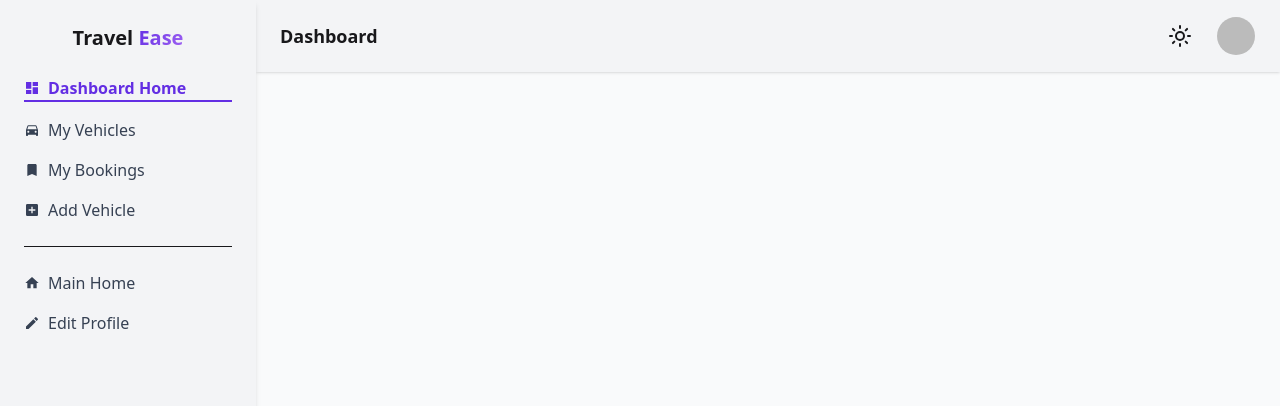
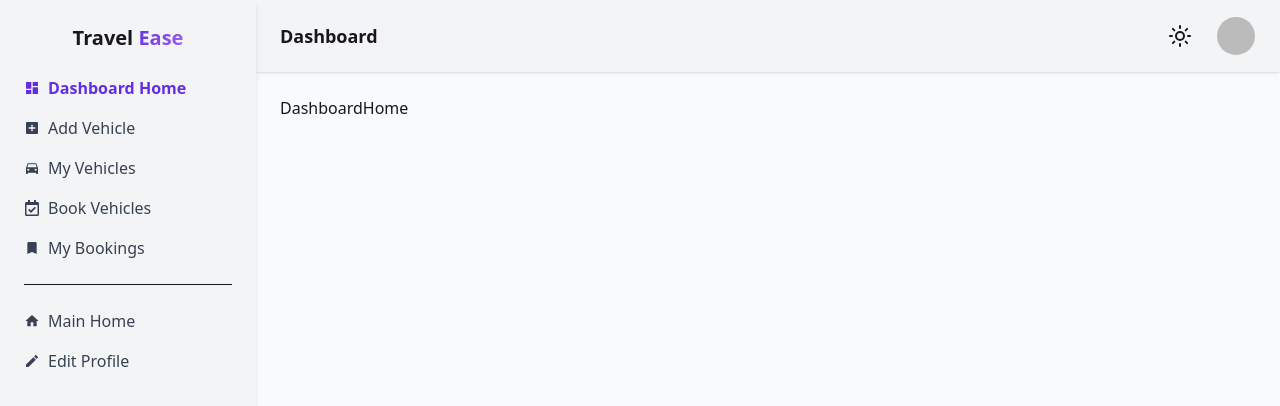
Before and after one commit to Islamul-Hoque/Travel-Ease-Client, a React (Vite) app: page /dashboard in a window 1280 px wide. Shown: the top 406 px of the page. Built offline with nearby package versions, Linux system fonts and the light colour scheme; no server answers; sample sign-in values are in the browser's storage.

Commit message:
feat(book-vehicles): implement BookVehicles page with vehicle listing and booking functionality

```diff
--- /dev/null
+++ b/src/Components/BookVehicles.jsx
@@ -0,0 +1,85 @@
+import React from "react";
+import { useQuery, useMutation } from "@tanstack/react-query";
+import { Link } from "react-router-dom";
+import { format } from "date-fns";
+import { FaCalendarCheck, FaStar, FaTags, FaChair, FaDollarSign, FaEye } from "react-icons/fa";
+import { HiOutlineLocationMarker } from "react-icons/hi";
+import { MdOutlineDateRange } from "react-icons/md";
+import useAuth from "../Hooks/useAuth";
+import useAxios from "../Hooks/useAxios";
+import Spinner from "./Spinner";
+import toast from "react-hot-toast";
+
+const BookVehicles = () => {
+  const { user } = useAuth();
+  const axiosInstance = useAxios();
+
+  const { data: vehicles = [], isLoading } = useQuery({
+    queryKey: ["book-vehicles"],
+    queryFn: async () => {
+      const res = await axiosInstance.get("/book-vehicles");
+      return res.data;
+    },
+  });
+
+  const bookingMutation = useMutation({
+    mutationFn: async (vehicle) => {
+      const bookingData = {
+        vehicleId: vehicle._id,
+        vehicleName: vehicle.vehicleName,
+        category: vehicle.category,
+        pricePerDay: vehicle.pricePerDay,
+        location: vehicle.location,
+        seatingCapacity: vehicle.seatingCapacity,
+        rating: vehicle.rating,
+        coverImage: vehicle.coverImage,
+        createdAt: vehicle.createdAt,
+        reviewsCount: vehicle.reviewsCount,
+        userEmail: user.email,
+        bookingDate: new Date().toISOString(),
+      };
+      const res = await axiosInstance.post("/book-vehicles/book", bookingData);
+      return res.data;
+    },
+    onSuccess: (data) => { if (data.insertedId) toast.success("🎉 Booking confirmed!"); else toast.error(data.message || "Booking failed"); },
+    onError: (err) => { toast.error(err.response?.data?.message || "Something went wrong"); },
+  });
+
+  if (isLoading) return <Spinner />;
+
+  return (
+    <div className="px-6 md:px-10 mx-auto pb-10">
+      <h2 className="text-3xl font-bold text-center py-10"><FaCalendarCheck className="inline text-primary mr-2" /> Book Vehicles</h2>
+      <div className="grid grid-cols-1 md:grid-cols-3 gap-6">
+        {vehicles.map((vehicle) => (
+          <div key={vehicle._id} className="card rounded-xl overflow-hidden shadow hover:shadow-lg dark:hover:shadow-[0_0_10px_rgba(255,255,255,0.05)] transition duration-300 transform hover:scale-[1.02] group bg-gray-50 dark:bg-gray-800 border border-gray-200 dark:border-gray-700">
+            <div className="h-[15.2rem] md:h-[13.2rem] overflow-hidden"><img src={vehicle.coverImage} alt={vehicle.vehicleName} className="w-full h-full object-cover transition duration-500 hover:scale-105" /></div>
+            <div className="card-body p-6 flex flex-col justify-between">
+              <div className="space-y-4">
+                <div className="flex justify-between items-start">
+                  <h2 className="card-title font-bold leading-snug text-gray-800 dark:text-gray-100">{vehicle.vehicleName}</h2>
+                  <div className="flex items-center gap-1 text-primary font-bold text-lg"><FaStar className="text-yellow-500 text-base" />{Number(vehicle.rating).toFixed(1)}</div>
+                </div>
+                <div className="flex gap-4 text-sm text-gray-600 dark:text-gray-400">
+                  <div className="flex items-center gap-1"><FaTags className="text-primary text-sm" /> {vehicle.category}</div>
+                  <div className="flex items-center gap-1"><HiOutlineLocationMarker className="text-primary text-sm" /> {vehicle.location?.split(",")[0]}</div>
+                  <div className="flex items-center gap-1"><FaChair className="text-primary text-sm" /> {vehicle.seatingCapacity} Seats</div>
+                </div>
+                <div className="flex items-center justify-between text-xs text-gray-600 dark:text-gray-400 my-2">
+                  <p className="flex items-center gap-1 font-bold text-xl text-primary"><FaDollarSign /> {vehicle.pricePerDay} <span>/ Day</span></p>
+                  <div className="flex items-center gap-1 text-xs"><MdOutlineDateRange className="text-sm" /> {format(new Date(vehicle.createdAt), "MM/dd/yyyy")}</div>
+                </div>
+              </div>
+              <div className="flex gap-2">
+                <Link to={`/vehicle-details/${vehicle._id}`} className="btn-outline-primary flex-1 flex items-center justify-center gap-1"><FaEye /> Details</Link>
+                <button onClick={() => bookingMutation.mutate(vehicle)} className="btn-primary flex-1" disabled={bookingMutation.isLoading}>{bookingMutation.isLoading ? "Booking..." : "Book Now"}</button>
+              </div>
+            </div>
+          </div>
+        ))}
+      </div>
+    </div>
+  );
+};
+
+export default BookVehicles;
--- a/src/Components/VehiclesDetails.jsx
+++ b/src/Components/VehiclesDetails.jsx
@@ -4,38 +4,12 @@ import { FaStar, FaChair, FaDollarSign, FaCheckCircle, FaUsers, FaTags } from "r
 import { HiOutlineMail, HiOutlineLocationMarker } from "react-icons/hi";
 import { MdOutlineDateRange } from "react-icons/md";
 import { format } from "date-fns";
-import { toast } from "react-toastify";
-import useAuth from "../Hooks/useAuth";
-import useAxios from "../Hooks/useAxios";
-import Spinner from "./Spinner";
 
 const VehicleDetails = () => {
-  const { user, loading } = useAuth()
   const data = useLoaderData()
-  const axiosInstance = useAxios()
-
-  if (loading) return <Spinner/>
 
   const { _id, vehicleName, ownerName, ownerPhoto, reviewsCount, category, pricePerDay, location, seatingCapacity, description, coverImage, createdAt, userEmail, features = [], rating = 0, totalBookings = 0, status = "active" } = data;
   const formattedDate = format(new Date(createdAt), "MM/dd/yyyy");
-
-  const handleBookNow = () => {
-    const bookingData = { vehicleId: _id, vehicleName, category, pricePerDay, location, seatingCapacity, rating, coverImage, createdAt,reviewsCount,
-      userEmail: user.email, bookingDate: format(new Date(), "MM/dd/yyyy") };
-
-    axiosInstance.post("/my-bookings", bookingData, {
-      headers: { "Content-Type": "application/json" }})
-      .then(data => {
-        if (data.data.insertedId) {
-          toast.success(`🎉 Your booking for "${vehicleName}" is confirmed!`);
-        } else if (data.data.message) {
-          toast.error(data.data.message);
-        }
-      })
-      .catch(err => {
-        toast.error(err.response.data.message);
-      })
-  }
 
   return (
   <div className="px-6 md:px-10 mx-auto pb-10 ">
@@ -91,7 +65,6 @@ const VehicleDetails = () => {
               <div className="flex justify-between"><span><HiOutlineLocationMarker className="inline mr-1 text-primary" /> Location</span><span className="font-medium text-gray-700 dark:text-gray-300">{location}</span></div>
               <div className="flex justify-between"><span><FaCheckCircle className="inline mr-1 text-primary" /> Status</span><span className="text-green-600">{status}</span></div>
             </div>
-            <div> <button onClick={handleBookNow} className="btn btn-primary-w-full">Book Now</button></div>
           </div>
         </div>
       </div>
--- /dev/null
+++ b/src/Layout/Dashboard/DashboardHome.jsx
@@ -0,0 +1,11 @@
+import React from 'react';
+
+const DashboardHome = () => {
+    return (
+        <div>
+            DashboardHome
+        </div>
+    );
+};
+
+export default DashboardHome;
--- a/src/Layout/Dashboard/DashboardLayout.jsx
+++ b/src/Layout/Dashboard/DashboardLayout.jsx
@@ -2,14 +2,8 @@ import React, { useState, useEffect } from "react";
 import { Link, NavLink, Outlet, useLocation } from "react-router-dom";
 import useAuth from "../../Hooks/useAuth";
 import { toast } from "react-toastify";
-import {
-  MdDashboard,
-  MdDirectionsCar,
-  MdBookmark,
-  MdAddBox,
-  MdHome,
-  MdEdit,
-} from "react-icons/md";
+import { MdDashboard, MdDirectionsCar, MdBookmark, MdAddBox, MdHome, MdEdit, MdEventAvailable, MdOutlineAssignmentTurnedIn } from "react-icons/md";
+import { FaClipboardList, FaRegCalendarCheck } from "react-icons/fa";
 
 const DashboardLayout = () => {
   const { user, signOutUser } = useAuth();
@@ -23,217 +17,65 @@ const DashboardLayout = () => {
     localStorage.setItem("theme", theme);
   }, [theme]);
 
-  // Auto-close sidebar on route change
-  useEffect(() => {
-    setSidebarOpen(false);
-  }, [location.pathname]);
+  useEffect(() => { setSidebarOpen(false); }, [location.pathname]);
 
-  const handleTheme = (checked) => {
-    setTheme(checked ? "dark" : "light");
-  };
+  const handleTheme = (checked) => setTheme(checked ? "dark" : "light");
+  const handleLogOut = () => signOutUser().then(() => toast.success("You've been successfully logged out!")).catch((error) => toast.error(error.code));
 
-  const handleLogOut = () => {
-    signOutUser()
-      .then(() => toast.success("You've been successfully logged out!"))
-      .catch((error) => toast.error(error.code));
-  };
-
-  const activeClass = ({ isActive }) =>
-    isActive
-      ? "font-bold text-[#632ee3] border-b-2 border-[#632ee3] flex items-center gap-2"
-      : "text-gray-700 hover:text-[#632ee3] flex items-center gap-2";
+  const activeClass = ({ isActive }) => isActive ? "font-bold text-[#632ee3] flex items-center gap-2" : "  text-gray-700 hover:text-[#632ee3] flex items-center gap-2";
 
   return (
     <div className="flex min-h-screen bg-gray-50 dark:bg-gray-800">
-      {/* Sidebar */}
-      <aside
-        className={`fixed lg:static top-0 left-0  w-64 bg-gray-100 dark:bg-gray-900
- shadow-md p-6 transform transition-transform duration-300 z-50 ${
-          sidebarOpen ? "translate-x-0" : "-translate-x-full lg:translate-x-0"
-        }`}
-      >
-        <h2 className="text-xl font-bold mb-6 text-center">
-          Travel <span className="text-gradient">Ease</span>
-        </h2>
+      <aside className={`fixed lg:static top-0 left-0 w-64 bg-gray-100 dark:bg-gray-900 shadow-md p-6 transform transition-transform duration-300 z-50 ${sidebarOpen ? "translate-x-0" : "-translate-x-full lg:translate-x-0"}`}>
+        <h2 className="text-xl font-bold mb-6 text-center"> <Link to={'/'}>Travel <span className="text-gradient">Ease</span></Link> </h2>
         <ul className="space-y-4">
-          <li>
-            <NavLink to="/dashboard" end className={activeClass}>
-              <MdDashboard /> Dashboard Home
-            </NavLink>
-          </li>
-          <li>
-            <NavLink to="/dashboard/my-vehicles" className={activeClass}>
-              <MdDirectionsCar /> My Vehicles
-            </NavLink>
-          </li>
-          <li>
-            <NavLink to="/dashboard/my-bookings" className={activeClass}>
-              <MdBookmark /> My Bookings
-            </NavLink>
-          </li>
-          <li>
-            <NavLink to="/dashboard/add-vehicle" className={activeClass}>
-              <MdAddBox /> Add Vehicle
-            </NavLink>
-          </li>
-        </ul>
-
-        {/* Divider */}
+         <li><NavLink to="/dashboard" end className={activeClass}><MdDashboard /> Dashboard Home</NavLink></li>
+<li><NavLink to="/dashboard/add-vehicle" className={activeClass}><MdAddBox /> Add Vehicle</NavLink></li>
+<li><NavLink to="/dashboard/my-vehicles" className={activeClass}><MdDirectionsCar /> My Vehicles</NavLink></li>
+<li><NavLink to="/dashboard/book-vehicles" className={activeClass}><FaRegCalendarCheck /> Book Vehicles</NavLink></li>
+<li><NavLink to="/dashboard/my-bookings" className={activeClass}><MdBookmark /> My Bookings</NavLink></li>
+</ul>
         <div className="border-t my-6"></div>
-
         <ul className="space-y-4">
-          <li>
-            <NavLink to="/" className={activeClass}>
-              <MdHome /> Main Home
-            </NavLink>
-          </li>
-          <li>
-            <NavLink to="/dashboard/profile" className={activeClass}>
-              <MdEdit /> Edit Profile
-            </NavLink>
-          </li>
+          <li><NavLink to="/" className={activeClass}><MdHome /> Main Home</NavLink></li>
+          <li><NavLink to="/dashboard/profile" className={activeClass}><MdEdit /> Edit Profile</NavLink></li>
         </ul>
       </aside>
 
-      {/* Overlay for mobile */}
-      {sidebarOpen && (
-        <div
-          className="fixed  z-40 lg:hidden"
-          onClick={() => setSidebarOpen(false)}
-        ></div>
-      )}
+      {sidebarOpen && <div className="fixed z-40 lg:hidden" onClick={() => setSidebarOpen(false)}></div>}
 
-      {/* Main Content */}
       <div className="flex-1 flex flex-col">
-        {/* Top Navbar */}
         <header className="flex justify-between items-center bg-gray-100 dark:bg-gray-900 px-6 py-4 shadow">
           <div className="flex items-center gap-4">
-            {/* Mobile menu button */}
-            <button
-              className="lg:hidden btn btn-ghost"
-              onClick={() => setSidebarOpen(!sidebarOpen)}
-            >
-              <svg
-                xmlns="http://www.w3.org/2000/svg"
-                className="h-6 w-6"
-                fill="none"
-                viewBox="0 0 24 24"
-                stroke="currentColor"
-              >
-                <path
-                  strokeLinecap="round"
-                  strokeLinejoin="round"
-                  strokeWidth="2"
-                  d="M4 6h16M4 12h16M4 18h16"
-                />
-              </svg>
+            <button className="lg:hidden btn btn-ghost" onClick={() => setSidebarOpen(!sidebarOpen)}>
+              <svg xmlns="http://www.w3.org/2000/svg" className="h-6 w-6" fill="none" viewBox="0 0 24 24" stroke="currentColor"><path strokeLinecap="round" strokeLinejoin="round" strokeWidth="2" d="M4 6h16M4 12h16M4 18h16"/></svg>
             </button>
             <h2 className="text-lg font-semibold hidden lg:block">Dashboard</h2>
           </div>
 
-          {/* Profile + Theme */}
           <div className="flex items-center gap-4">
-            {/* Theme toggle beside profile */}
             <label className="swap swap-rotate text-base-content mr-2">
-              <input
-                type="checkbox"
-                onChange={(e) => handleTheme(e.target.checked)}
-                defaultChecked={localStorage.getItem("theme") === "dark"}
-                className="theme-controller"
-              />
-              <svg
-                aria-label="sun"
-                xmlns="http://www.w3.org/2000/svg"
-                viewBox="0 0 24 24"
-                className="swap-off fill-current w-6 h-6"
-              >
-                <g
-                  strokeLinejoin="round"
-                  strokeLinecap="round"
-                  strokeWidth="2"
-                  fill="none"
-                  stroke="currentColor"
-                >
-                  <circle cx="12" cy="12" r="4"></circle>
-                  <path d="M12 2v2"></path>
-                  <path d="M12 20v2"></path>
-                  <path d="m4.93 4.93 1.41 1.41"></path>
-                  <path d="m17.66 17.66 1.41 1.41"></path>
-                  <path d="M2 12h2"></path>
-                  <path d="M20 12h2"></path>
-                  <path d="m6.34 17.66-1.41 1.41"></path>
-                  <path d="m19.07 4.93-1.41 1.41"></path>
-                </g>
-              </svg>
-              <svg
-                aria-label="moon"
-                xmlns="http://www.w3.org/2000/svg"
-                viewBox="0 0 24 24"
-                className="swap-on fill-current w-6 h-6"
-              >
-                <g
-                  strokeLinejoin="round"
-                  strokeLinecap="round"
-                  strokeWidth="2"
-                  fill="none"
-                  stroke="currentColor"
-                >
-                  <path d="M12 3a6 6 0 0 0 9 9 9 9 0 1 1-9-9Z"></path>
-                </g>
-              </svg>
+              <input type="checkbox" onChange={(e) => handleTheme(e.target.checked)} defaultChecked={localStorage.getItem("theme") === "dark"} className="theme-controller" />
+              <svg aria-label="sun" xmlns="http://www.w3.org/2000/svg" viewBox="0 0 24 24" className="swap-off fill-current w-6 h-6"><g strokeLinejoin="round" strokeLinecap="round" strokeWidth="2" fill="none" stroke="currentColor"><circle cx="12" cy="12" r="4"></circle><path d="M12 2v2"></path><path d="M12 20v2"></path><path d="m4.93 4.93 1.41 1.41"></path><path d="m17.66 17.66 1.41 1.41"></path><path d="M2 12h2"></path><path d="M20 12h2"></path><path d="m6.34 17.66-1.41 1.41"></path><path d="m19.07 4.93-1.41 1.41"></path></g></svg>
+              <svg aria-label="moon" xmlns="http://www.w3.org/2000/svg" viewBox="0 0 24 24" className="swap-on fill-current w-6 h-6"><g strokeLinejoin="round" strokeLinecap="round" strokeWidth="2" fill="none" stroke="currentColor"><path d="M12 3a6 6 0 0 0 9 9 9 9 0 1 1-9-9Z"></path></g></svg>
             </label>
 
-            {/* Profile dropdown */}
             {user && (
               <div className="dropdown dropdown-end">
-                <div
-                  tabIndex={0}
-                  role="button"
-                  className="btn btn-ghost btn-circle avatar"
-                >
-                  <div className="w-10 rounded-full">
-                    <img
-                      src={
-                         user?.photoURL || user?.providerData?.[0]?.photoURL ||
-                        "https://i.ibb.co.com/RTyj1cSs/1559144-200.png"
-                      }
-                      alt=""
-                    />
-                  </div>
+                <div tabIndex={0} role="button" className="btn btn-ghost btn-circle avatar">
+                  <div className="w-10 rounded-full"><img src={user?.photoURL || user?.providerData?.[0]?.photoURL || "https://i.ibb.co.com/RTyj1cSs/1559144-200.png"} alt="" /></div>
                 </div>
-                <ul
-                  tabIndex={0}
-                  className="menu menu-sm dropdown-content bg-base-100 rounded-box mt-3 w-52 p-2 shadow"
-                >
-                  <li>
-                    <a>{user?.displayName || user?.providerData?.[0]?.displayName || ""}</a>
-                  </li>
-                  <li>
-                    <Link
-                      to="/dashboard/profile"
-                      className="hover:bg-indigo-50"
-                    >
-                      Edit Profile
-                    </Link>
-                  </li>
-                  <li>
-                    <Link
-                      onClick={handleLogOut}
-                      className="text-red-600 hover:bg-red-50"
-                    >
-                      Logout
-                    </Link>
-                  </li>
+                <ul tabIndex={0} className="menu menu-sm dropdown-content bg-base-100 rounded-box mt-3 w-52 p-2 shadow">
+                  <li><a>{user?.displayName || user?.providerData?.[0]?.displayName || ""}</a></li>
+                  <li><Link to="/dashboard/profile" className="hover:bg-indigo-50">Edit Profile</Link></li>
+                  <li><Link onClick={handleLogOut} className="text-red-600 hover:bg-red-50">Logout</Link></li>
                 </ul>
               </div>
             )}
           </div>
         </header>
 
-        {/* Outlet for nested routes */}
-        <main className="flex-1 p-6">
-          <Outlet />
-        </main>
+        <main className="flex-1 p-6"><Outlet /></main>
       </div>
     </div>
   );
--- a/src/Route/Router.jsx
+++ b/src/Route/Router.jsx
@@ -17,6 +17,8 @@ import About from "../Components/About";
 import Contact from "../Components/Contact";
 import DashboardLayout from "../Layout/Dashboard/DashboardLayout";
 import EditProfile from "../Components/EditProfile";
+import DashboardHome from "../Layout/Dashboard/DashboardHome";
+import BookVehicles from "../Components/BookVehicles";
 
 const router = createBrowserRouter([
 {
@@ -82,10 +84,10 @@ const router = createBrowserRouter([
     path: 'dashboard',
     element: <PrivateRouter> <DashboardLayout/> </PrivateRouter>,
     children: [
-    //   {
-    //     index: true,
-    //     Component: DashboardHome
-    //   },
+      {
+        index: true,
+        Component: DashboardHome
+      },
         {
             path: "my-vehicles",
             element: <PrivateRouter> <MyVehicles/> </PrivateRouter>
@@ -98,6 +100,10 @@ const router = createBrowserRouter([
         {
             path: "my-bookings",
             element: <PrivateRouter> <MyBookings/> </PrivateRouter>
+        },
+        {
+            path: "book-vehicles",
+            element: <PrivateRouter> <BookVehicles/> </PrivateRouter>
         },
         {
             path: "add-vehicle",
```
